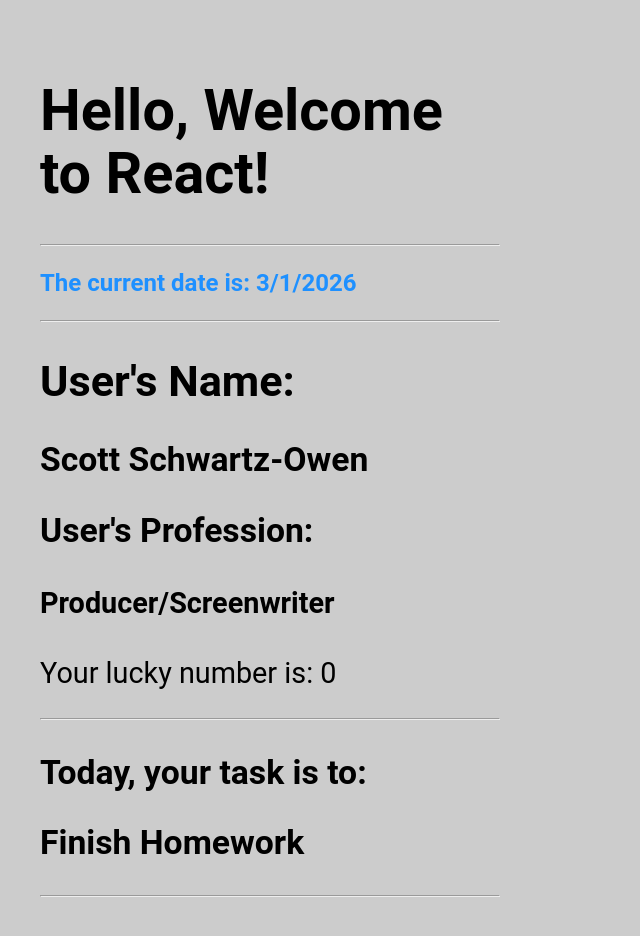
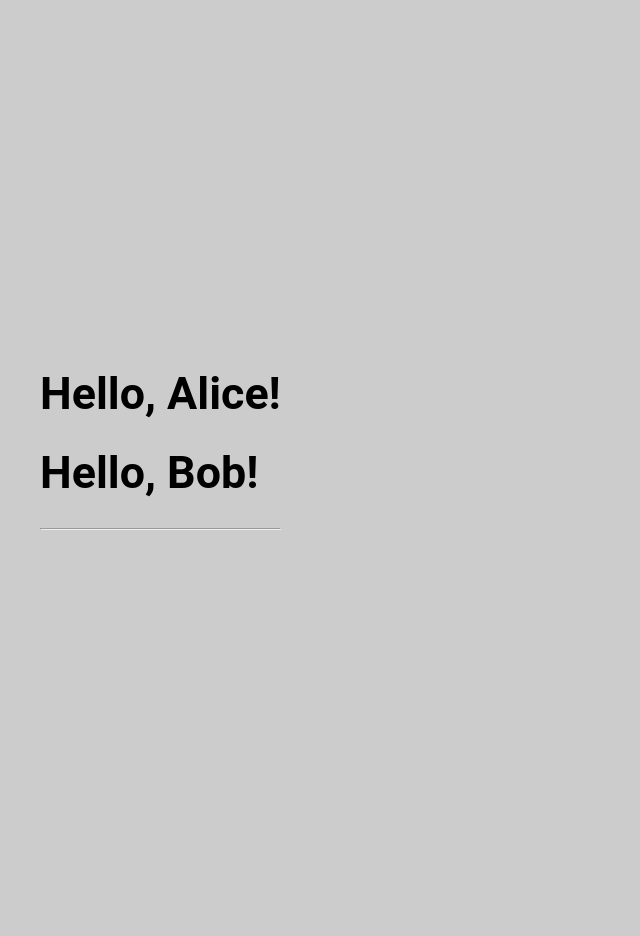
Before and after one commit to scottyschwartzowen/React_assignment_01, a React (Vite) app: page / in a window 1280 px wide. Shown: the top 936 px of the page, without its empty margins (0-640 px from the left). After the commit the page ends 880 px from the top, so only its background shows below. Built offline with nearby package versions, Linux system fonts and the light colour scheme.

Commit message:
[Feature] update Greeting Task #1

```diff
--- a/src/App.jsx
+++ b/src/App.jsx
@@ -5,11 +5,8 @@ import TaskComponent from "./TaskComponent";
 function App() {
   return (
     <div>
-      <Greeting />
-      <hr></hr>
-      <UserInfo />
-      <hr></hr>
-      <TaskComponent />
+      <Greeting username="Alice"/>
+      <Greeting username="Bob" />
       <hr></hr>
     </div>
   );
--- a/src/Greeting.jsx
+++ b/src/Greeting.jsx
@@ -1,14 +1,8 @@
 // This is my Greeting function component for Task #1
-function Greeting() {
-  const date = new Date();
-
+function Greeting(props) {
   return (
     <>
-      <h1>Hello, Welcome to React!</h1>
-      <hr></hr>
-      <p style={{ color: "dodgerblue", fontSize: "24px", fontWeight: "bold" }}>
-        The current date is: {date.toLocaleDateString()}
-      </p>
+      <h1>Hello, {props.username}!</h1>
     </>
   );
 }
--- a/src/index.css
+++ b/src/index.css
@@ -12,7 +12,7 @@ html, body {
 }
 
 body {
-  font-size: 1.8em;
+  font-size: 1.4em;
   font-family: 'roboto', sans-serif;
   line-height: 1.1;
   background-color: hsl(0, 0%, 80%);
```
Also changed, not shown: 1 other file (tests, documents, lock files or other folders).
